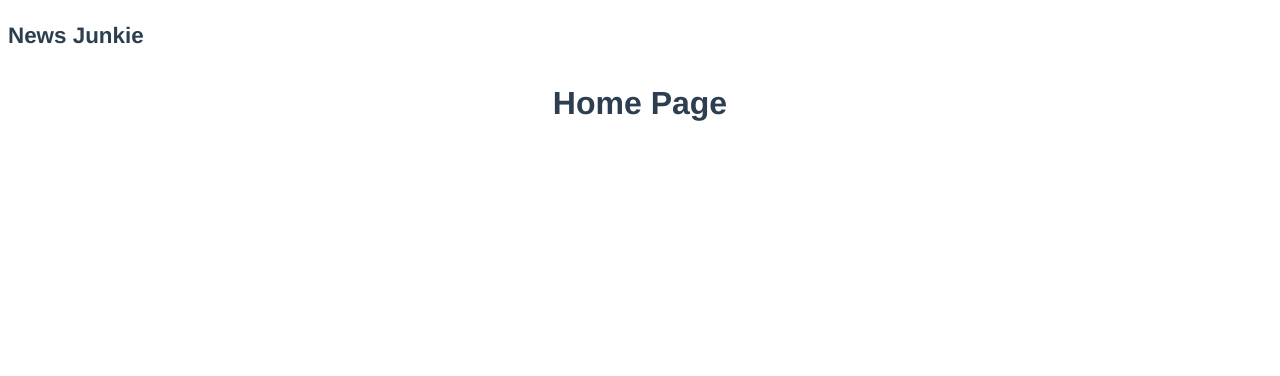
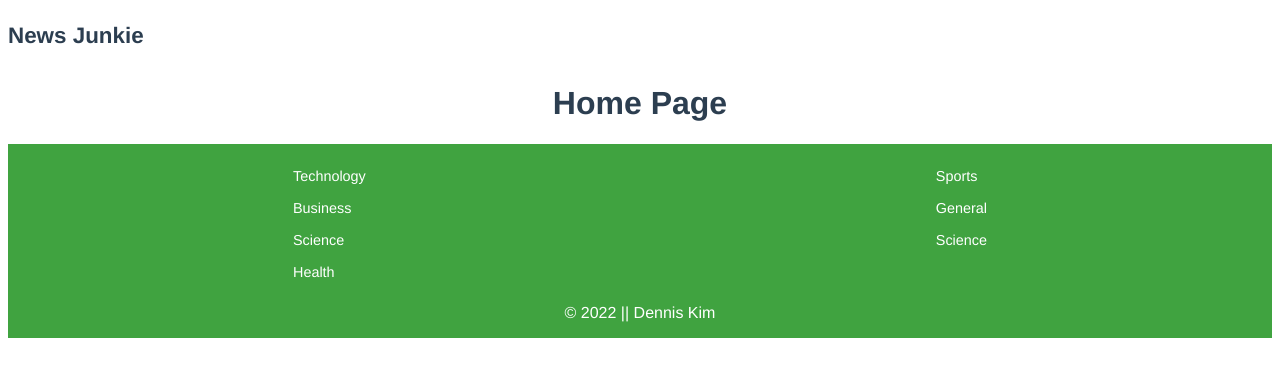
Before and after one commit to dennisk94/News-Junkie, a Vue app: page / in a window 1280 px wide. Shown: the top 376 px of the page. Built offline with nearby package versions, Linux system fonts and the light colour scheme; some icons are missing.

Commit message:
add footer styling

```diff
--- a/src/components/Footer.vue
+++ b/src/components/Footer.vue
@@ -1,14 +1,59 @@
 <template>
-  <footer class="footer"></footer>
+  <footer class="footer">
+    <div class="categories">
+      <div class="category-cell left">
+        <a href="/">Technology</a>
+        <a href="/">Business</a>
+        <a href="/">Science</a>
+        <a href="/">Health</a>
+      </div>
+      <div class="category-cell right">
+        <a href="/">Sports</a>
+        <a href="/">General</a>
+        <a href="/">Science</a>
+      </div>
+    </div>
+    <p class="copy">&copy; {{ getYear() }} || Dennis Kim</p>
+  </footer>
 </template>
 
 <script>
+import { getYear } from "../utilities/getDates";
+
 export default {
   setup() {
-    return {};
+    return { getYear };
   },
 };
 </script>
 
 <style>
+.footer {
+  background-color: var(--nav-bgc);
+  padding: 1rem 0;
+}
+.categories {
+  display: flex;
+  justify-content: space-around;
+}
+.category-cell a {
+  text-decoration: none;
+  color: var(--white);
+  font-size: 0.9rem;
+  margin: 0.5rem 0;
+}
+.category-cell a:hover {
+  text-decoration: underline;
+}
+.left,
+.right {
+  display: flex;
+  flex-direction: column;
+  align-content: flex-start;
+  align-items: flex-start;
+}
+.copy {
+  margin: 1rem 0 0 0;
+  color: white;
+}
 </style>
```
